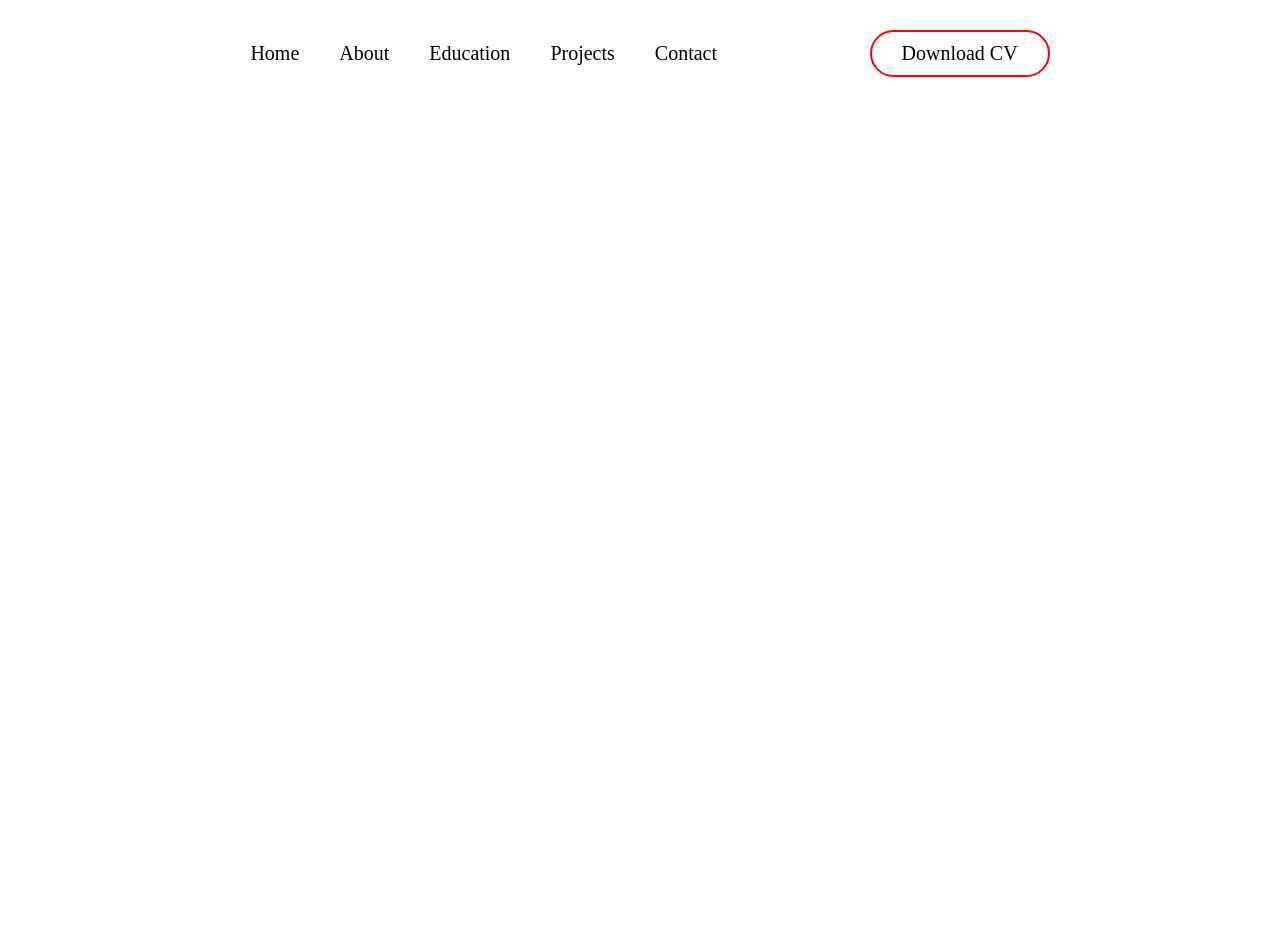
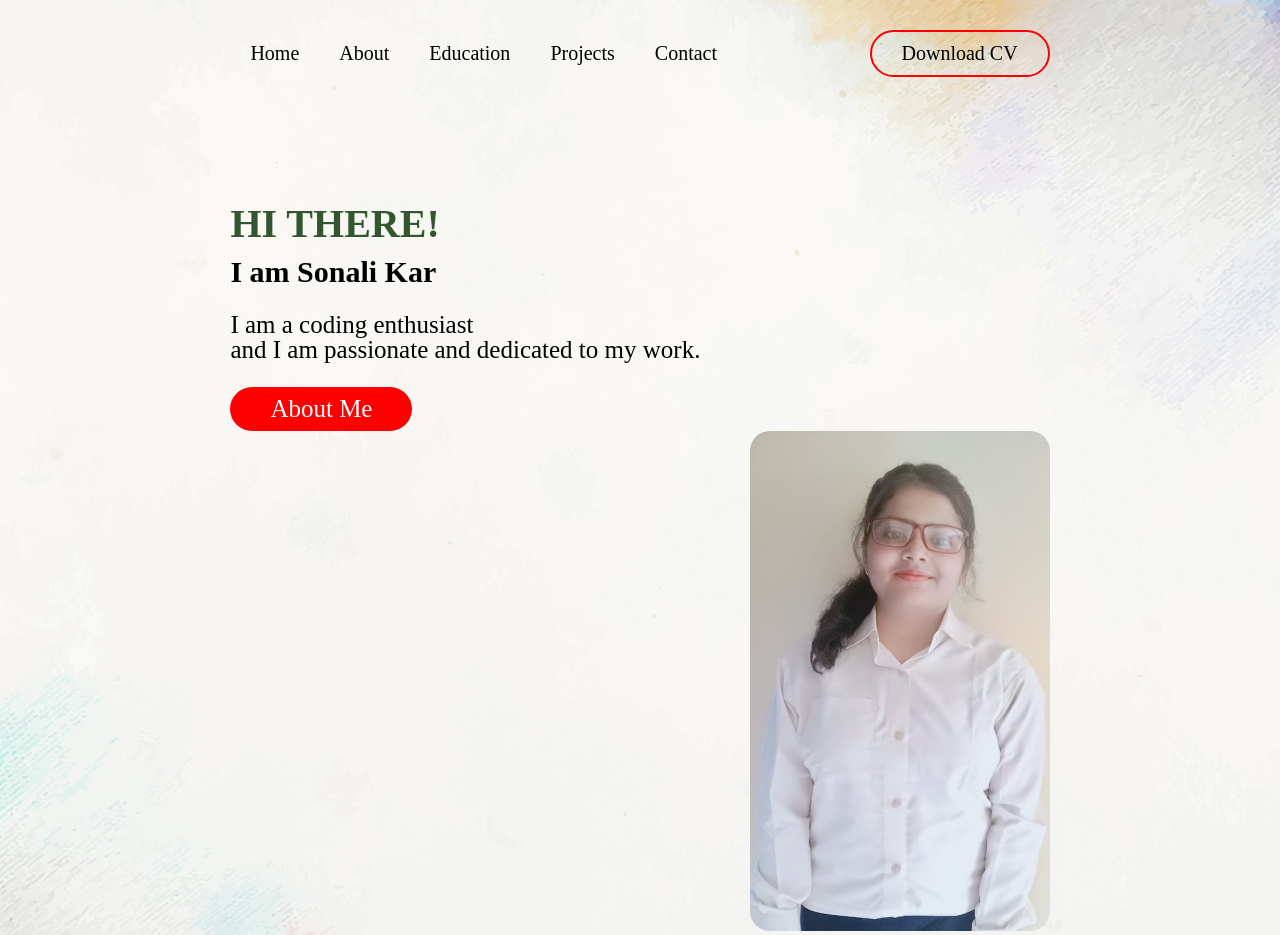
Before and after one commit to sonali-kar/sonali-kar.github.io, a plain HTML site: page index.html in a window 1280 px wide. Shown: the top 935 px of the page. Before the commit the page ends 800 px from the top, so only its background shows below. Drawn offline with Linux system fonts and the light colour scheme.

Commit message:
Home page done

```diff
--- a/index.html
+++ b/index.html
@@ -18,9 +18,27 @@
             <li><a href="Contact">Contact</a></li>
         </ul>
         <a href="Download CV" class="top-btn">Download CV</a>
+    </header>
+    <!--home section-->
+    <section class ="home" id="home">
+        <div class="home-text">
+            <h3>HI THERE!</h3>
+            <h2>I am Sonali Kar</h2>
+            <p>I am a coding enthusiast <br>and I am passionate and dedicated to my work.</p>
+            <a href="#" class="btn">About Me</a>
+        </div>
+        <div class="home-img">
+			<img src="images/pic.jpeg">
+		</div>
 
-</header>
-
+    </section>
+    <!--about section-->
+<section class ="about" id ="about">
+    <div class="about-text">
+        <h3> NAME : SONALI KAR</h3>
+        <h3>DOB   : 17-04-2001</h3>
+    </div>
+</section>
 
 </body>
 </html>
--- a/style.css
+++ b/style.css
@@ -15,6 +15,8 @@ header{
     top: 0;
     right: 0;
     z-index: 1000;
+    background: transparent;
+    transition: 3s;
 }
 .nav{
     display: flex;
@@ -39,3 +41,70 @@ header{
 
 
 }
+.top-btn:hover{
+	transform: scale(1.1);
+    background: red;
+	border: 2px solid red;
+	color: white;
+}
+
+section{
+	padding: 100px 18%;
+}
+.home{
+    width: 100%;
+    height:100%;
+    background:url(../images/background.jpg);
+    background-size: cover;
+    background-position: center;
+    display: grid;
+    position: relative;
+    min-height: 100vh;
+    align-items: center;
+}
+.home-text h3{
+    padding-top:100px ;
+    font-size: 40px;
+    color:rgb(50, 86, 46);
+	font-weight: 600;
+}
+.home-text h2{
+    margin: 10px 0px 25px;
+	font-size: 30px;
+	line-height: 1;
+	font-weight: 550;
+}
+.home-text p{
+    margin: 10px 0px 25px;
+	font-size: 25px;
+	line-height: 1;
+	font-weight: 500;
+}
+.btn{
+    display: inline-block;
+	color:white;
+	background: red;
+	font-size: 25px;
+	padding: 10px 40px;
+	font-weight: 500;
+	line-height: 24px;
+	border-radius: 30px;
+}
+.btn:hover{
+	transform: scale(1.1);
+}
+.home-img img{
+	max-width: 100%;
+    max-height: 100%;
+	width: 300px;
+	height: 500px;
+    border-radius: 20px;
+    float: right;
+    position: relative;
+
+}
+header.sticky{
+	background: #ffffff;
+	padding: 13px 18%;
+	box-shadow: 0px 0px 10px rgb(0 0 0 / 10%);
+}
```
Also changed, not shown: images/background.jpg (added), images/pic.jpeg (added).
